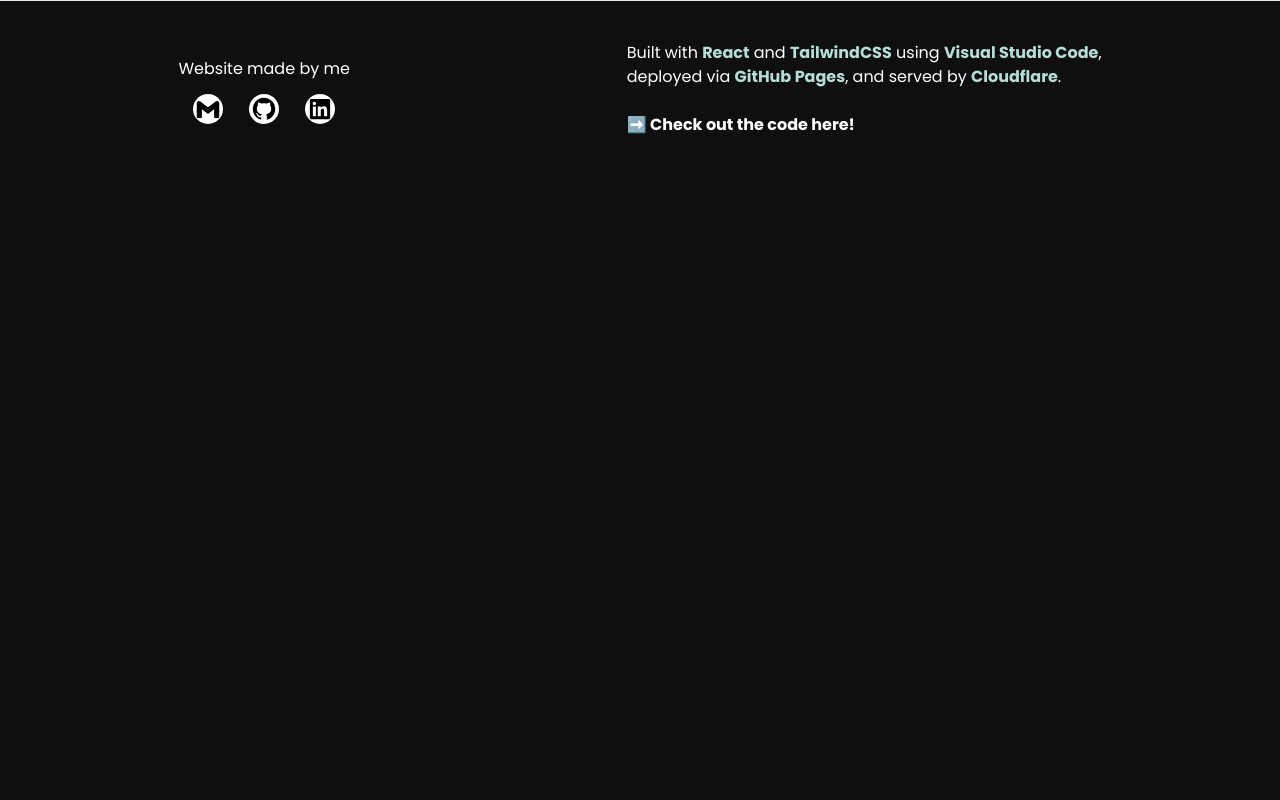
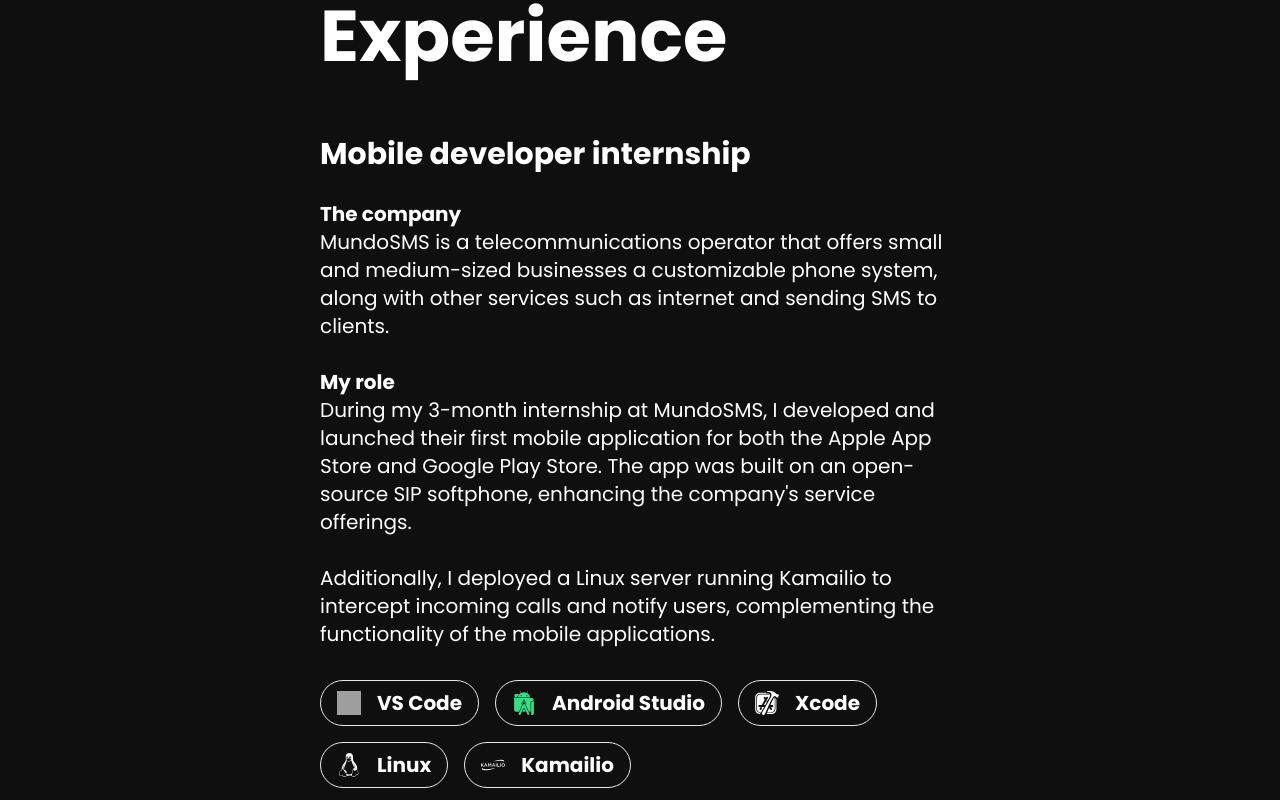
Before and after one commit to AngelZhang159/portfolio-web, a React (Vite) app: page / in a window 1280 px wide. Shown: the part 920-1720 px from the top of the page. Before the commit the page ends 1097 px from the top, so only its background shows below. Built offline with nearby package versions, Linux system fonts and the light colour scheme; grey boxes are pictures that could not be loaded.

Commit message:
Add section "experience"

```diff
--- a/src/components/Footer.jsx
+++ b/src/components/Footer.jsx
@@ -3,7 +3,7 @@
 
 export default function Footer() {
 	return (
-		<footer id="contact" className=' w-full text-white'>
+		<footer id="contact" className=' w-full text-white pt-20'>
 			<hr />
 			<div className="flex justify-around items-center p-10">
 
--- a/src/components/Main.jsx
+++ b/src/components/Main.jsx
@@ -1,9 +1,58 @@
+import Badge from "./main/Badge";
 import MainTitle from "./main/MainTitle";
 
 export default function Main() {
 	return (
-		<main className="block justify-center items-center text-white">
+		<main className="block justify-center items-center text-white relative">
 			<MainTitle />
+
+			{/*<Badge text={"React"} icon={"/icons/react.svg"} color={"border-blue-300"} />*/}
+
+			<section id="About">
+
+			</section>
+
+			<section id="Experience" className="flex items-center justify-center">
+
+				<div className="w-1/2 text-xl">
+
+					<p className="text-7xl font-bold pb-16">
+						Experience
+					</p>
+					<p className="text-3xl"><b>Mobile developer internship</b></p>
+					<br />
+					<b>
+						The company
+					</b>
+					<p>
+						MundoSMS is a telecommunications operator that offers small and medium-sized businesses a customizable phone system, along with other services such as internet and sending SMS to clients.
+					</p>
+					<br />
+					<b>
+						My role
+					</b>
+					<p>
+						During my 3-month internship at MundoSMS, I developed and launched their first mobile application for both the Apple App Store and Google Play Store. The app was built on an open-source SIP softphone, enhancing the company's service offerings.
+					</p>
+					<br />
+					<p>
+						Additionally, I deployed a Linux server running Kamailio to intercept incoming calls and notify users, complementing the functionality of the mobile applications.
+					</p>
+
+					<div className="flex flex-wrap gap-4 py-8">
+						<Badge color="" icon={"/icons/vscode.svg"} text={"VS Code"} />
+						<Badge color="" icon={"/icons/android-studio.svg"} text={"Android Studio"} />
+						<Badge color="" icon={"/icons/xcode.svg"} text={"Xcode"} />
+						<Badge color="" icon={"/icons/linux.svg"} text={"Linux"} />
+						<Badge color="" icon={"/icons/kamailio.svg"} text={"Kamailio"} />
+					</div>
+				</div>
+
+			</section>
+
+			<section id="Projects">
+
+			</section>
 		</main>
 	)
 }
--- /dev/null
+++ b/src/components/main/Badge.jsx
@@ -0,0 +1,11 @@
+export default function Badge({ text, icon, color }) {
+	return (
+		<div className={`inline-flex px-4 py-2 items-center border rounded-full ${color}`}>
+			<img src={icon} className="size-6">
+			</img>
+			<p className="pl-4 font-bold">
+				{text}
+			</p>
+		</div>
+	)
+}
--- a/src/components/main/MainTitle.jsx
+++ b/src/components/main/MainTitle.jsx
@@ -2,8 +2,8 @@
 
 export default function MainTitle() {
 	return (
-		<section className="inline-block justify-center items-center py-44 relative z-10 w-full h-screen text-center" >
-			<p className=" font-extrabold text-9xl text-transparent bg-clip-text bg-gradient-to-br from-blue-300 to-pink-300 leading-normal">
+		<section className="inline-block py-44 relative z-10 w-full h-screen text-center" >
+			<p className=" font-extrabold text-9xl text-transparent bg-clip-text bg-gradient-to-br from-blue-300 to-pink-300 leading-normal tracking-wide">
 				Angel Zhang
 			</p>
 			<p className="text-6xl text-blue-200 drop-shadow-2xl shadow-background">
```
